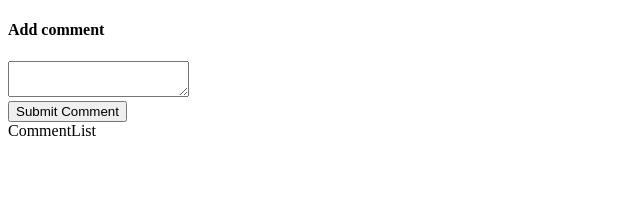
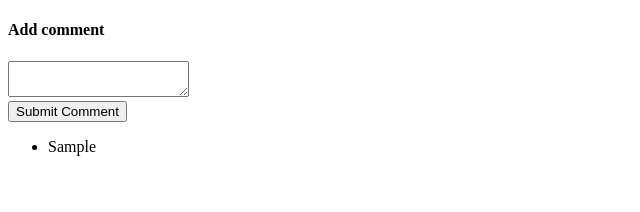
Before and after one commit to nonameb3/Advanced-React-Redux, a React (Create React App) app in the folder testing/: page / in a window 1280 px wide. Both pictures are taken after typing "Sample" into the empty fields and a click on the button "Submit Comment". Shown: the top 212 px of the page, without its empty margins (0-640 px from the left). Built offline with nearby package versions, Linux system fonts and the light colour scheme.

Commit message:
test redux, action / list wireup

```diff
--- a/testing/src/components/CommentList.js
+++ b/testing/src/components/CommentList.js
@@ -1,11 +1,22 @@
 import React from 'react';
+import { connect } from 'react-redux';
 
-const CommentList = () => {
+const CommentList = props => {
+  function renderList(){
+    return props.comment.map(comment => <li key={comment}>{comment}</li>);
+  }
+
   return (
     <div>
-      CommentList
+      <ul>
+        {renderList()}
+      </ul>
     </div>
   );
 };
 
-export default CommentList;
+const mapStateToProps = state => {
+  return { comment : state.comment};
+};
+
+export default connect(mapStateToProps)(CommentList);
--- a/testing/src/reducers/comment.js
+++ b/testing/src/reducers/comment.js
@@ -1,6 +1,6 @@
 import { SAVE_COMMENT } from 'actions/types';
 
-export const CommentReducer = (state=[], {type, payload}) => {
+export default (state=[], {type, payload}) => {
   switch(type){
     case SAVE_COMMENT:
       return [...state, payload];
--- a/testing/src/reducers/index.js
+++ b/testing/src/reducers/index.js
@@ -1,5 +1,5 @@
 import { combineReducers } from 'redux';
-import { CommentReducer } from 'reducers/comment';
+import CommentReducer from 'reducers/comment';
 
 export default combineReducers({
   comment : CommentReducer
```
Also changed, not shown: 2 other files (tests, documents, lock files or other folders).
